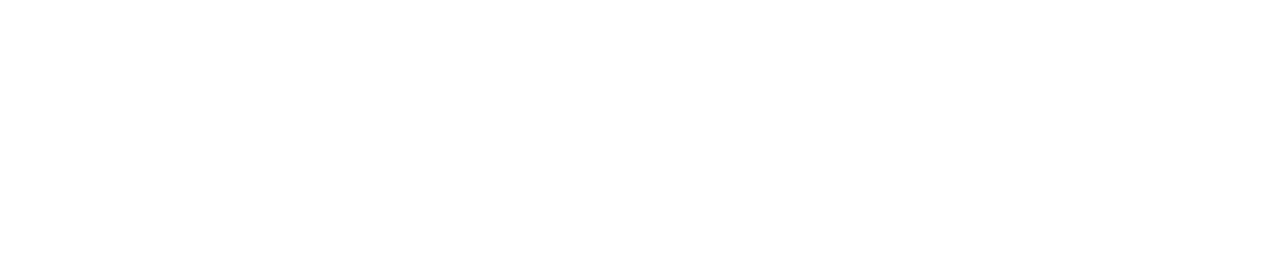
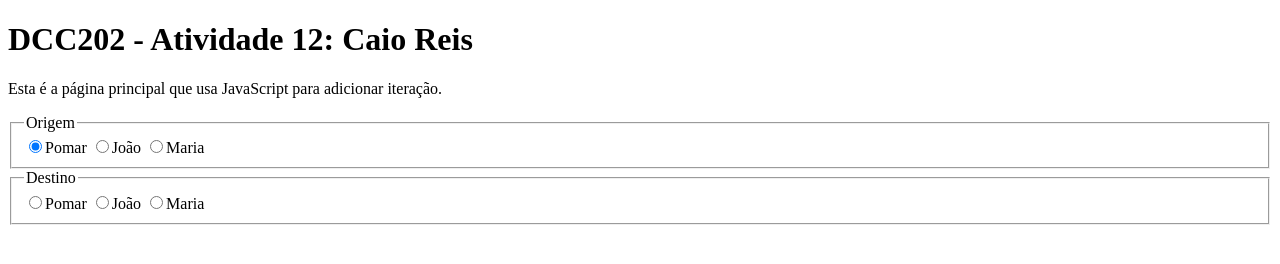
Before and after one commit to ufjf-dcc202/ufjf-dcc202-2023-3-a-atv12-Caioreis08, a website: page index.html in a window 1280 px wide. Drawn offline with Linux system fonts and the light colour scheme.

Commit message:
O arquivo index.html foi modificado

```diff
--- a/index.html
+++ b/index.html
@@ -1,11 +1,32 @@
 <!DOCTYPE html>
-<html lang="en">
+<html lang="pt">
 <head>
     <meta charset="UTF-8">
     <meta name="viewport" content="width=device-width, initial-scale=1.0">
-    <title>Document</title>
+    <title>DCC202 - Atividade 12: Caio Reis</title>
+    <script type="module" src="main.js"></script>
 </head>
 <body>
+    <main>
+        <h1>DCC202 - Atividade 12: Caio Reis</h1>
+        <p>Esta é a página principal que usa JavaScript para adicionar iteração.</p>
+        <section>
+            <form name="entrada">
+                <fieldset>
+                    <legend>Origem</legend>
+                    <label><input type="radio" name="origem" value="pomar" checked/>Pomar</label>
+                    <label><input type="radio" name="origem" value="joao"/>João</label>
+                    <label><input type="radio" name="origem" value="maria"/>Maria</label>
+                </fieldset>
 
+                <fieldset>
+                    <legend>Destino</legend>
+                    <label><input type="radio" name="destino" value="pomar"/>Pomar</label>
+                    <label><input type="radio" name="destino" value="joao"/>João</label>
+                    <label><input type="radio" name="destino" value="maria"/>Maria</label>
+                </fieldset>
+            </form>
+        </section>
+    </main>
 </body>
 </html>
```
